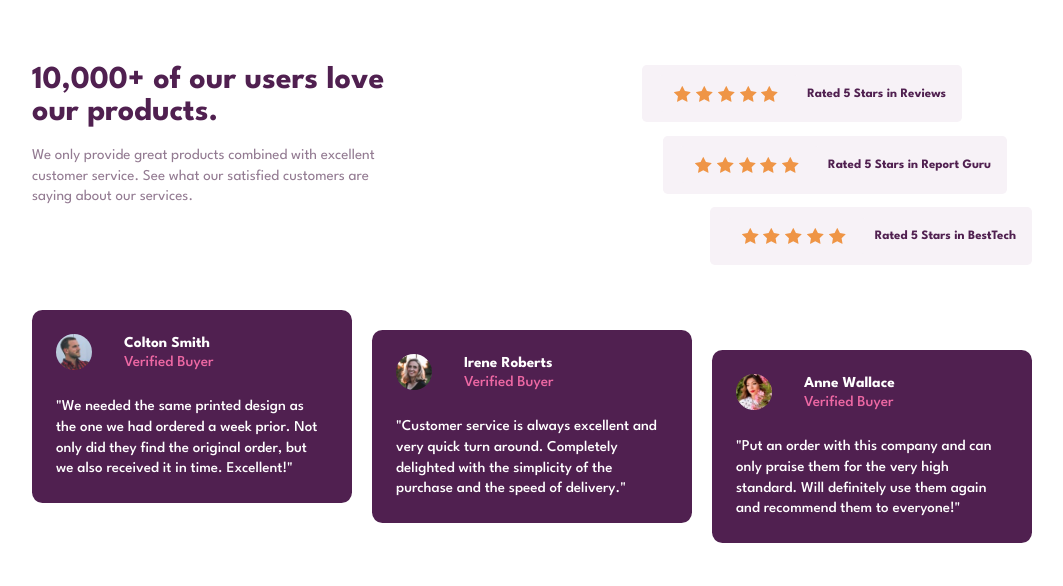
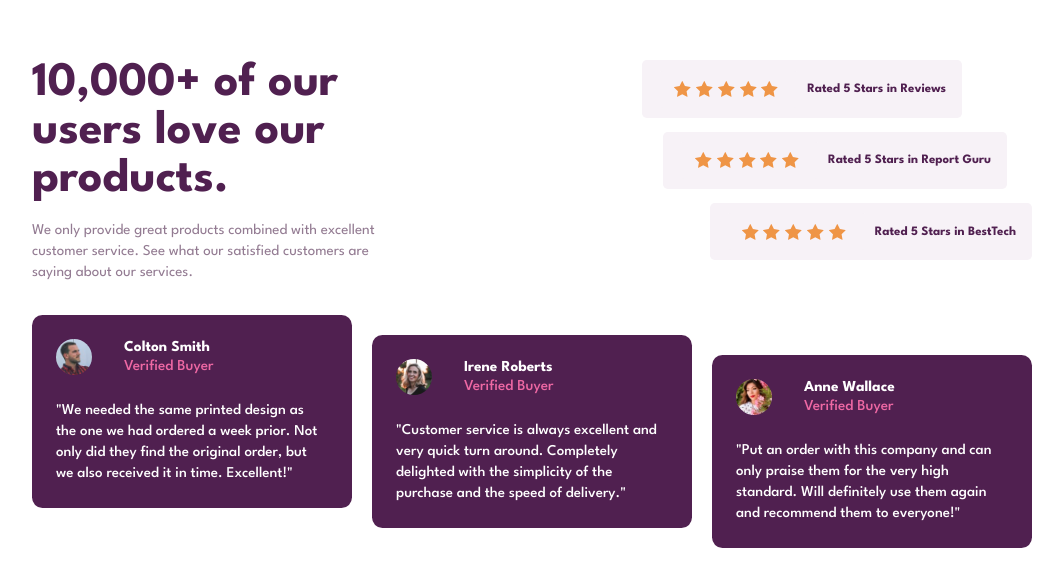
Before and after one commit to Master-Osaro/16_social-proof-section, a plain HTML site: page index.html in a window 1280 px wide. Shown: the part 116-702 px from the top of the page, without its empty margins (108-1171 px from the left). Drawn offline with Linux system fonts and the light colour scheme.

Commit message:
Add files via upload

```diff
--- a/css/style.css
+++ b/css/style.css
@@ -36,8 +36,8 @@ main {
 }
 
 .social-proof-header h1 {
-    font-size: 2rem;
-    line-height: 2rem;
+    font-size: 3rem;
+    line-height: 3rem;
     margin-bottom: 1rem;
     color: var(--very-dark-magenta);
 }
@@ -151,6 +151,10 @@ main {
 }
 
 @media screen and (max-width: 748px) {
+    .social-proof-header h1 {
+        font-size: 2rem;
+        line-height: 2rem;
+    }
     .social-proof-rating-card div {
         display: flex;
         flex-direction: row;
```
